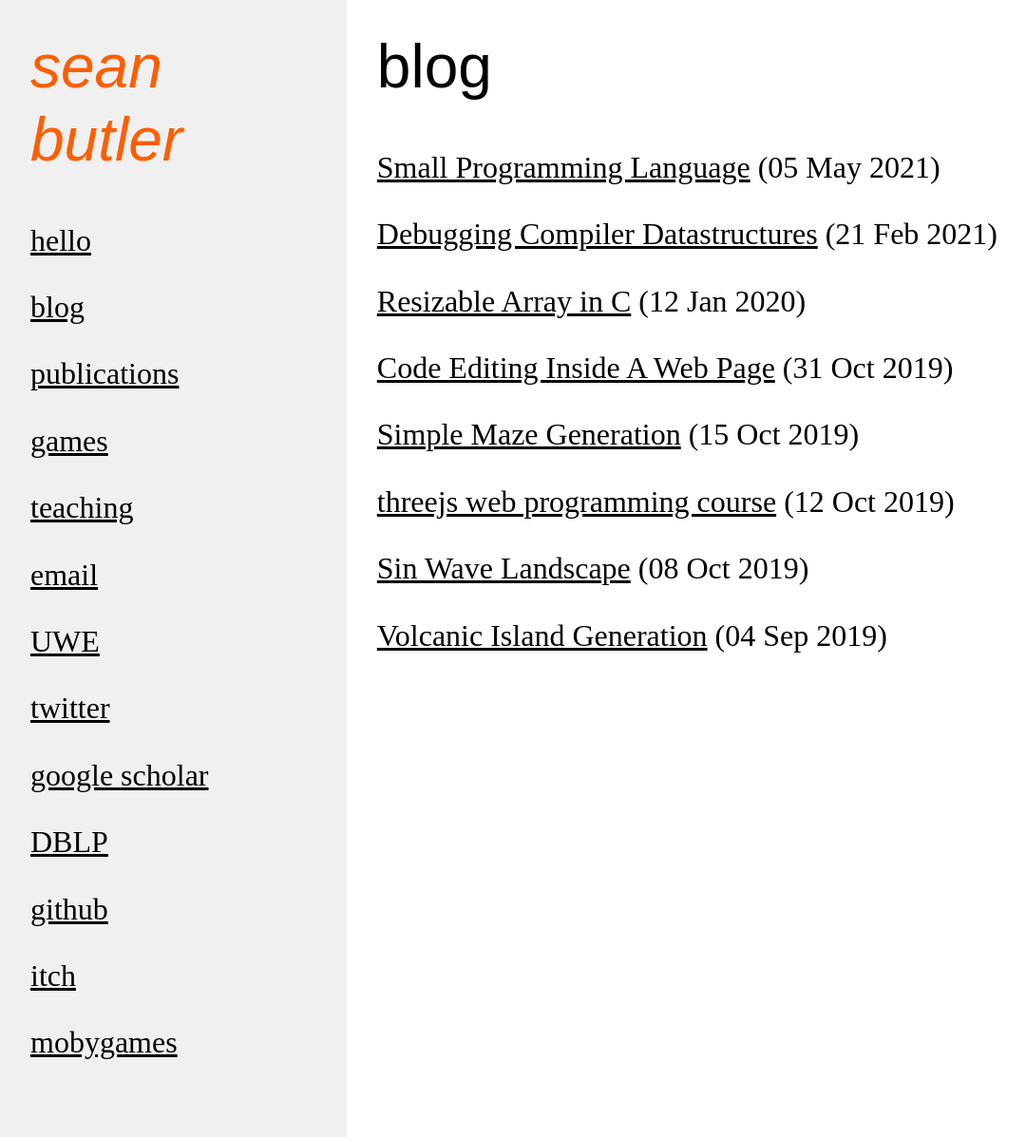
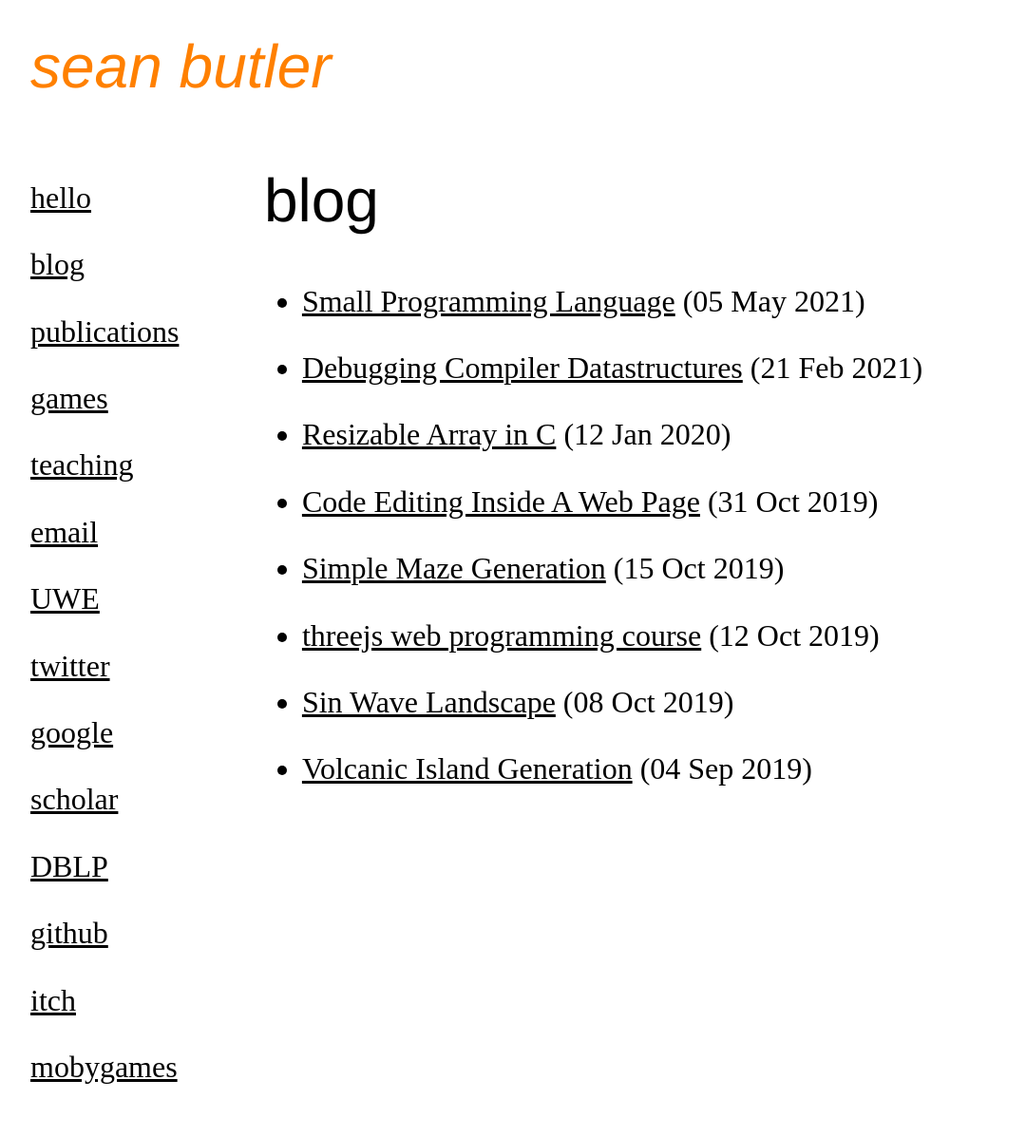
Before and after one commit to seanbutler/www.seanbutler.net, a Jekyll site: the page built from blog/index.html, in a window 1280 px wide. Shown: the whole page at 95% size, without its empty margins (0-1080 px from the left). Built offline with Jekyll 4.4.1, drawn with Linux system fonts in a browser that asks for light colours.

Commit message:
writing blog post on v8 (cont)

```diff
--- a/_config.yml
+++ b/_config.yml
@@ -4,9 +4,5 @@ markdown: kramdown
 
 
 collections:
-    experiments:
-        output: true
-        permalink: /:collection/:name
-
     posts:
         output: true
--- a/_layouts/default.html
+++ b/_layouts/default.html
@@ -18,8 +18,16 @@
 
 	<body>
 
-		<div class="container sidenav">
-			<h1 id="name">sean butler</h1>
+		<div class = "row">
+			<div class="col fullwidth orange">
+				<h1>sean butler</h1>
+			</div>
+		</div>
+
+		<div class = "row">
+
+			<div class="col side">
+
 				<ul>
 					<li>
 						<a href="/">hello</a>
@@ -63,10 +71,12 @@
 				</ul>
 			</div>
 
-		<div class="container main">
+
+			<div class="col main">
 				{{ content }}
 			</div>
 
+		</div>
 
 	</body>
 </html>
--- a/_layouts/post.html
+++ b/_layouts/post.html
@@ -4,7 +4,6 @@ title: blog
 ---
 
 <h1>{{ page.title }}</h1>
-
 <p class="meta">{{ page.date | date_to_string }}</p>
 
 {{ content }}
--- a/blog/index.html
+++ b/blog/index.html
@@ -5,6 +5,9 @@ title: blog
 
 
 <h1>{{ page.title }}</h1>
+
+
+
 <ul>
 
 {% for post in site.posts %}
--- a/css/mini.css
+++ b/css/mini.css
@@ -3,51 +3,61 @@ html {
     overflow-y:     scroll;
     font-size:      2em;
     font-weight:    normal;
-    background-color: white;
-    color: black;
+    /* background-color: white; */
+    /* color: black; */
+
 }
 
 body {
     margin: 0px;
     border: 0px;
     padding: 0px;
-    display: flex;
 }
 
 h1, h2, h3, h4, h5, h6 {
-    /* font-size:      48px; */
-    /* font-size:      2em; */
     line-height:    120%;
-
-    font-family:    Arial, Helvetica, sans-serif;
+    font-family:    Helvetica, Arial, sans-serif;
     font-weight:    normal;
     margin:         0px;
 }
 
-h1 {
-    /* font-size:      3em; */
-    line-height:    120%;
+
+.row{
+    display: flex;
+    flex-direction: row;
+    margin: 0;
+
 }
 
-.container {
-    padding:    1em;
+.col{
+    flex-direction:column;
+    margin: 0;
+    padding: 1em;
 }
 
-.sidenav {
-    background-color: #F0F0F0;
+.fullwidth{
+    flex: 100%;
 }
 
-.main {
-    /* border-left: 1px solid orange; */
-    flex: 70%;
+.side {
+    flex: 15%;
+}
+.side ul    { margin: 0; padding: 0;  }
+.side li    { list-style-type: none; }
+
+.main{
+    flex: 80%;
+}
+
+.orange{
+    font-style: italic;
+    color:rgb(255, 128, 0);
 }
 
 #name{
     font-weight:    normal;
-    font-family:    sans-serif;
-    color:      rgb(255, 94, 0);
+    font-family:    Helvetica, Arial, sans-serif;
     font-style:     italic;
-
 }
 
 li, p {
@@ -55,26 +65,10 @@ li, p {
 }
 
 
-ul {
-    padding-left: 0;
-}
-
-li {
-    list-style-type:none;
-}
-
-
-.code {
-    line-height: 150%;
-    font-family: monospace;
-}
-
-
 a {
     text-decoration: underline;
     color: black;
 }
-
 
 a[href]:hover {
     color: rgb(255, 94, 0);
@@ -88,15 +82,18 @@ img {
     width: 80%;
 }
 
-.portrait {
-    float: right;
-    width: 200px;
-    border-radius: 50%;
+pre {
+    border-left: 3px solid orange;
+    padding: 1em;
+    border-radius: 1em;
+}
+
+code {
+    font-family: monospace;
 }
 
 @media only screen and (max-width: 900px)
 {
-
 
     body {
         margin: 0px;
@@ -106,9 +103,7 @@ img {
     }
 
     h1, h2, h3, h4, h5, h6 {
-        /* font-size:      48px; */
         font-size:      7vw;
-        /* line-height:    120%; */
 
         font-family:    sans-serif;
         font-weight:    normal;
@@ -118,9 +113,6 @@ img {
 
     h1 {
         font-size:      10vw;
-        /* line-height:    120%; */
-        color:white;
-
     }
 
     html {
@@ -129,30 +121,35 @@ img {
         font-size:      6vw;
     }
 
-
     a {
         /* text-decoration: underline; */
         color: white;
     }
 
-    .container {
-        padding:    0.5em;
-    }
-
-    .sidenav {
-        flex: 100%;
-        background-color: #333;
+    .row{
+        display: flex;
+        flex-direction: column;
+        margin: 0;
 
     }
 
-    .sidenav li
-    {
-        display: inline;
-        margin-right: 0.5em;
-        line-height:    140%;
+    .col{
+        flex-direction:column;
+        margin: 0;
+        padding: 1em;
     }
 
-    .main {
+    .fullwidth{
+        flex: 100%;
+    }
+
+    .side {
+        flex: 100%;
+    }
+    .side ul    { margin: 0; padding: 0;  }
+    .side li    { display:inline-block; list-style-type: none; }
+
+    .main{
         flex: 100%;
     }
 
@@ -160,6 +157,9 @@ img {
         width: 100%;
     }
 
-
-
+    pre {
+        border-left: 2px solid orange;
+        padding: 0.25em;
+        font-size: 0.75em;
+    }
 }
```
Also changed, not shown: _drafts/embed-v8-for-games.md (+78 -6 lines). Lines whose indentation alone changed are shown as unchanged.
